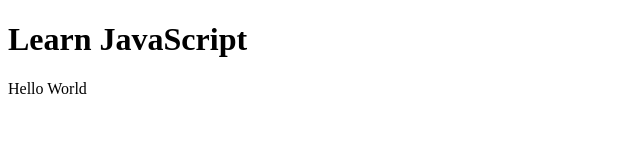
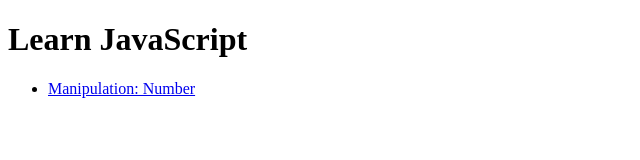
Before and after one commit to impactbyte-ancalagon/learn-javascript, a plain HTML site: page index.html in a window 1280 px wide. Shown: the whole page, without its empty margins (0-640 px from the left). Drawn offline with Linux system fonts and the light colour scheme.

Commit message:
Create homepage

```diff
--- a/index.html
+++ b/index.html
@@ -9,7 +9,9 @@
 
   <body>
     <h1>Learn JavaScript</h1>
-    <p>Hello World</p>
+    <ul>
+      <li><a href="manipulation-number">Manipulation: Number</a></li>
+    </ul>
 
     <script src="index.js"></script>
   </body>
```
